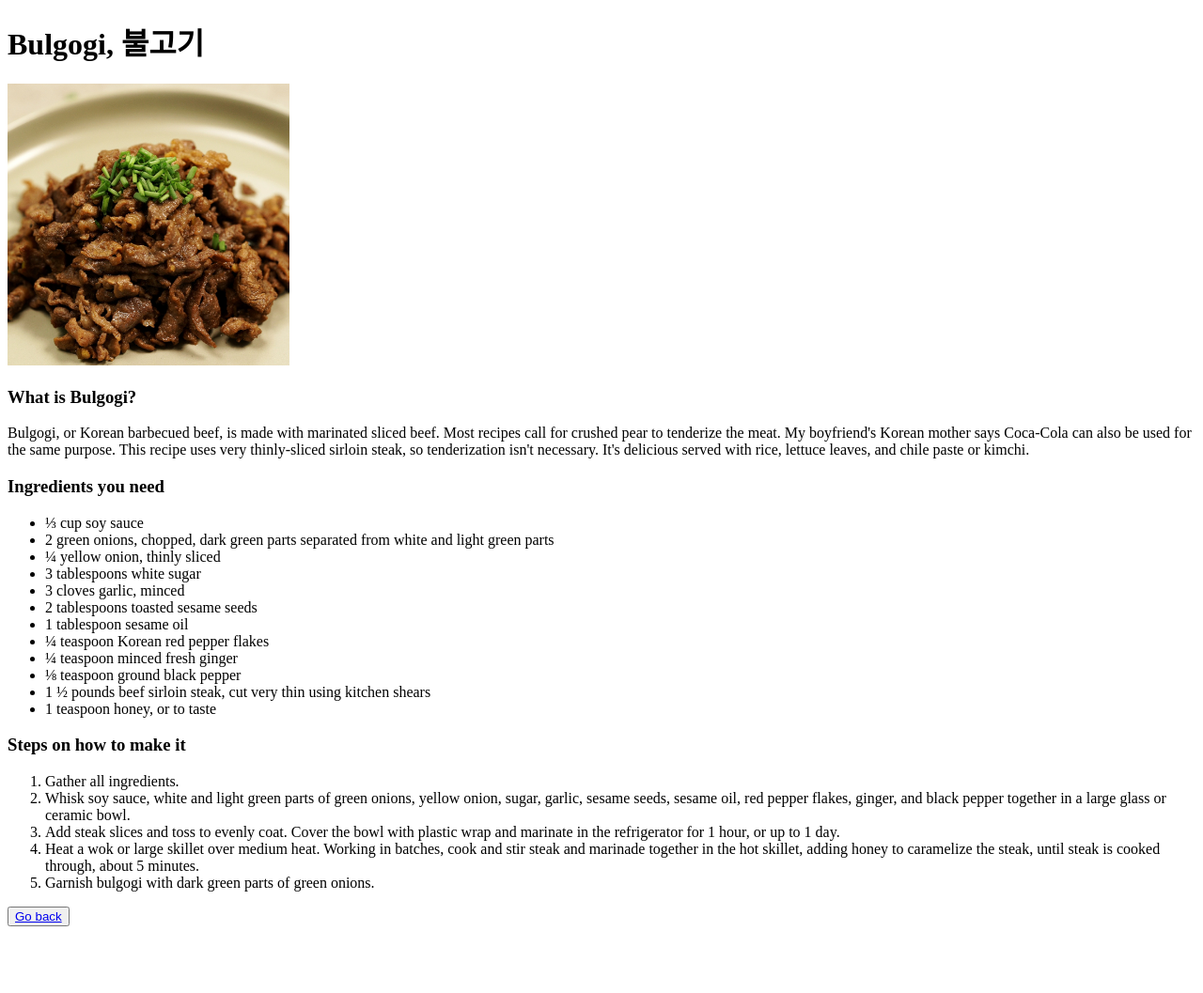
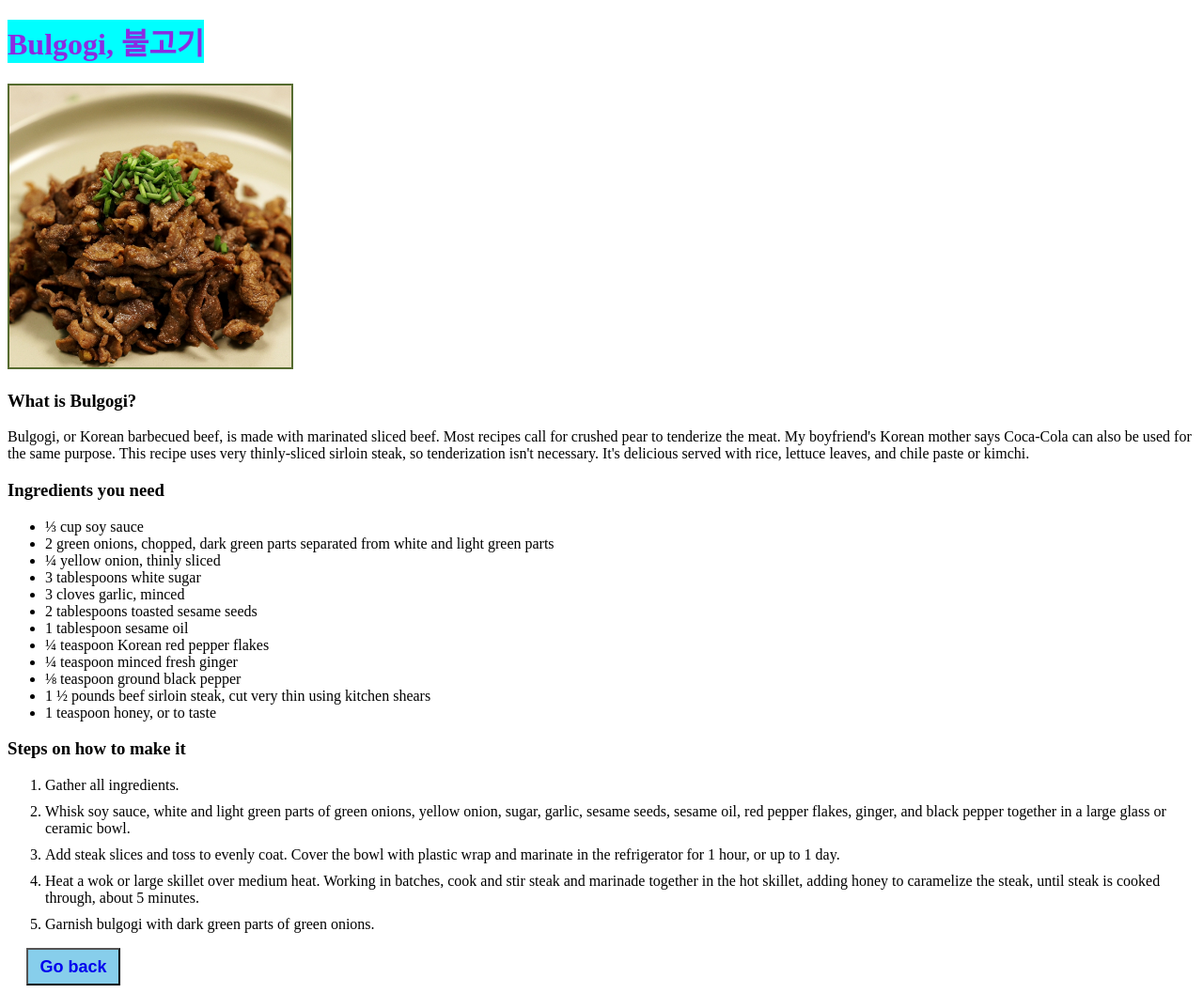
Before and after one commit to 115032/my-first-repo, a plain HTML site: page recipes/bulgogi.html in a window 1280 px wide. Shown: the whole page at 94% size. Before the commit the page ends 994 px from the top, so only its background shows below. Drawn offline with Linux system fonts and the light colour scheme.

Commit message:
some css added

```diff
--- a/recipes/bulgogi.html
+++ b/recipes/bulgogi.html
@@ -3,10 +3,11 @@
 <head>
     <meta charset="UTF-8">
     <meta name="viewport" content="width=device-width, initial-scale=1.0">
-    <title>Document</title>
+    <link rel="stylesheet" href="style.css">
+    <title>Bulgogi</title>
 </head>
 <body>
-    <h1>Bulgogi, 불고기</h1>
+    <h1 class="title">Bulgogi, 불고기</h1>
     <img src="../img/bulgogi.jpg" alt="Bulgogi" height="300" width="300">
 
     <h3>What is Bulgogi?</h3>
@@ -31,7 +32,7 @@
 
     <h3>Steps on how to make it</h3>
 
-    <ol>
+    <ol class="steps">
     <li>Gather all ingredients.</li>
     <li>Whisk soy sauce, white and light green parts of green onions, yellow onion, sugar, garlic, sesame seeds, sesame oil, red pepper flakes, ginger, and black pepper together in a large glass or ceramic bowl.</li>
     <li>Add steak slices and toss to evenly coat. Cover the bowl with plastic wrap and marinate in the refrigerator for 1 hour, or up to 1 day.</li>
--- /dev/null
+++ b/recipes/style.css
@@ -0,0 +1,44 @@
+html
+{box-sizing: border-box;}
+
+*:before, *:after {
+box-sizing: inherit;
+}
+
+
+img {
+    border: 2px solid darkolivegreen;
+}
+
+.title {
+    background-color: aqua;
+    color: blueviolet;
+    max-width: fit-content;
+}
+
+a, a:hover, a:focus, a:active, a:visited {
+  text-decoration: none !important;
+}
+button:visited {
+    text-decoration: none !important;
+}
+
+.main-list {
+    font-size: 40px;
+}
+
+/* recipes pages start */
+
+.steps li {
+  margin-top: 10px;
+}
+
+button {
+  height: 40px;
+  width: 100px;
+  font-size: large;
+  font-weight: bold;
+  background-color: skyblue;
+  color: black;
+  margin-left: 20px;
+}
```
Also changed, not shown: index.html (+4 -3 lines), recipes/bibimbap.html (+4 -3 lines), recipes/japchae.html (+4 -3 lines).
